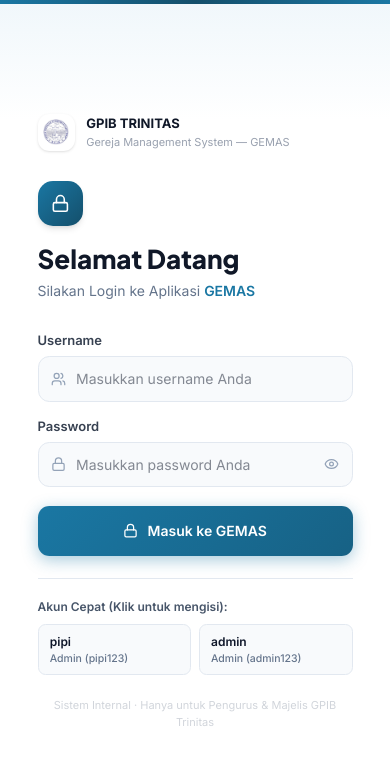
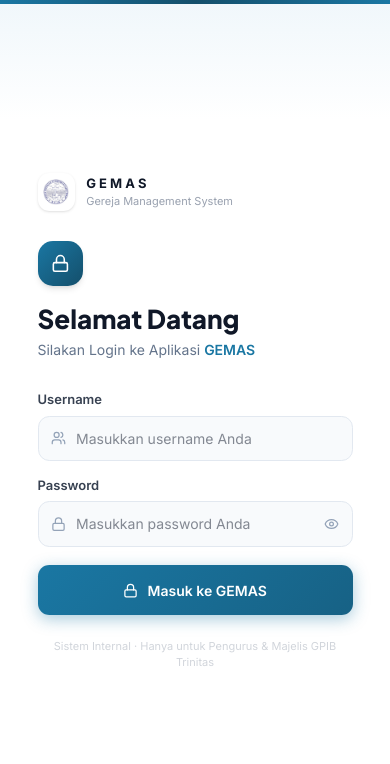
Before and after one commit to pipi2303/gemas-demo, a React (Vite) app: page / in a window 390 px wide. Shown: the top 764 px of the page. Built offline with nearby package versions, Linux system fonts and the light colour scheme; a web font is replaced by a local one.

Commit message:
rebrand: ganti branding login jadi GEMAS generik, hapus akun cepat
- Panel kiri & mobile logo: "GPIB TRINITAS" -> "G E M A S", subteks jadi
  "Gereja Management System"
- Hapus section "Akun Cepat (Klik untuk mengisi)" yang menampilkan
  username/password demo langsung di halaman login publik

```diff
--- a/src/app/components/LoginPage.tsx
+++ b/src/app/components/LoginPage.tsx
@@ -22,13 +22,6 @@
     setLoading(false);
     if (!success) setError('Username atau password tidak valid.');
   };
-
-  const handleQuickFill = (u: string, p: string) => {
-    setUsername(u);
-    setPassword(p);
-    setError('');
-  };
-
 
 
   return (
@@ -114,9 +107,9 @@
               </div>
               <div>
                 <p className="text-white font-bold" style={{ fontSize: '14px', letterSpacing: '0.04em' }}>
-                  GPIB TRINITAS
+                  G E M A S
                 </p>
-                <p style={{ fontSize: '11px', color: 'rgba(255,255,255,0.35)' }}>Gereja Protestan di Indonesia bagian Barat</p>
+                <p style={{ fontSize: '11px', color: 'rgba(255,255,255,0.35)' }}>Gereja Management System</p>
               </div>
             </div>
 
@@ -169,8 +162,8 @@
                 />
               </div>
               <div>
-                <p className="font-bold text-gray-900" style={{ fontSize: '13px' }}>GPIB TRINITAS</p>
-                <p className="text-gray-400" style={{ fontSize: '11px' }}>Gereja Management System — GEMAS</p>
+                <p className="font-bold text-gray-900" style={{ fontSize: '13px' }}>G E M A S</p>
+                <p className="text-gray-400" style={{ fontSize: '11px' }}>Gereja Management System</p>
               </div>
             </div>
 
@@ -282,33 +275,6 @@
               </div>
             </form>
 
-            {/* Quick Demo Accounts */}
-            <div className="fade-up-4 mt-6 pt-5" style={{ borderTop: '1px solid #e2e8f0' }}>
-              <p style={{ fontSize: '12px', fontWeight: 600, color: '#475569', marginBottom: '8px' }}>
-                Akun Cepat (Klik untuk mengisi):
-              </p>
-              <div className="grid grid-cols-2 gap-2">
-                <button
-                  type="button"
-                  onClick={() => handleQuickFill('pipi', 'pipi123')}
-                  className="px-3 py-2 text-left rounded-lg transition-all"
-                  style={{ background: '#f8fafc', border: '1px solid #e2e8f0', fontSize: '12px' }}
-                >
-                  <p style={{ fontWeight: 600, color: '#0f172a' }}>pipi</p>
-                  <p style={{ fontSize: '10.5px', color: '#64748b' }}>Admin (pipi123)</p>
-                </button>
-                <button
-                  type="button"
-                  onClick={() => handleQuickFill('admin', 'admin123')}
-                  className="px-3 py-2 text-left rounded-lg transition-all"
-                  style={{ background: '#f8fafc', border: '1px solid #e2e8f0', fontSize: '12px' }}
-                >
-                  <p style={{ fontWeight: 600, color: '#0f172a' }}>admin</p>
-                  <p style={{ fontSize: '10.5px', color: '#64748b' }}>Admin (admin123)</p>
-                </button>
-              </div>
-            </div>
-
             <p className="fade-up-5 text-center mt-6" style={{ fontSize: '11px', color: '#d1d5db' }}>
               Sistem Internal · Hanya untuk Pengurus & Majelis GPIB Trinitas
             </p>
```
